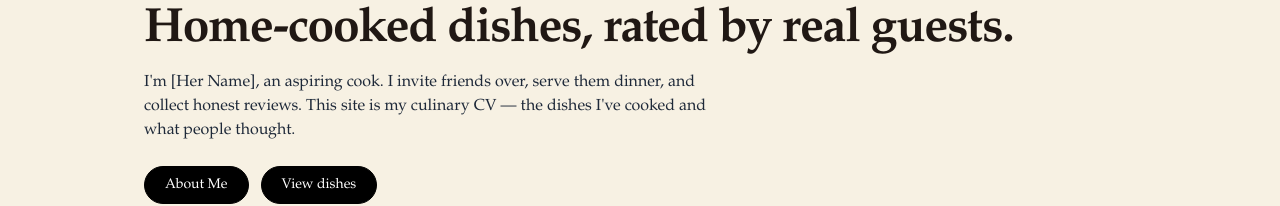
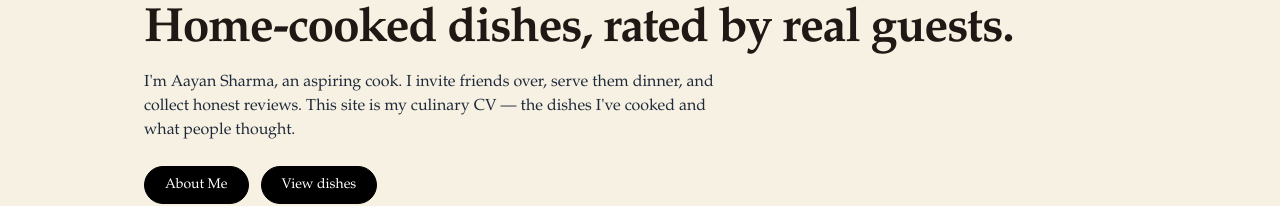
Before and after one commit to ross-johnstone/cooking-portfolio, a Next.js app: page / in a window 1280 px wide. Shown: the part 173-379 px from the top of the page. Built offline with nearby package versions, Linux system fonts and the light colour scheme.

Commit message:
adding personal touches

```diff
--- a/src/app/layout.tsx
+++ b/src/app/layout.tsx
@@ -3,7 +3,7 @@ import "./globals.css";
 import { Navbar } from "@/components/Navbar";
 
 export const metadata: Metadata = {
-  title: "Her Name Cooks",
+  title: "Aayan Sharma",
   description: "Culinary portfolio and guest-reviewed home cooking.",
 };
 
--- a/src/app/page.tsx
+++ b/src/app/page.tsx
@@ -11,7 +11,7 @@ export default function HomePage() {
           Home-cooked dishes, rated by real guests.
         </h1>
         <p className="max-w-xl text-gray-800 dark:text-gray-300">
-          I&apos;m [Her Name], an aspiring cook. I invite friends over,
+          I&apos;m Aayan Sharma, an aspiring cook. I invite friends over,
           serve them dinner, and collect honest reviews. This site is my
           culinary CV — the dishes I&apos;ve cooked and what people thought.
         </p>
--- a/src/components/Navbar.tsx
+++ b/src/components/Navbar.tsx
@@ -18,7 +18,7 @@ export function Navbar() {
                        dark:border-gray-800 dark:bg-black/70">
       <nav className="mx-auto flex max-w-5xl items-center justify-between px-4 py-3">
         <Link href="/" className="font-semibold text-white">
-          Her Name Cooks
+          Aayan Sharma
         </Link>
 
         <div className="flex items-center gap-4">
```
